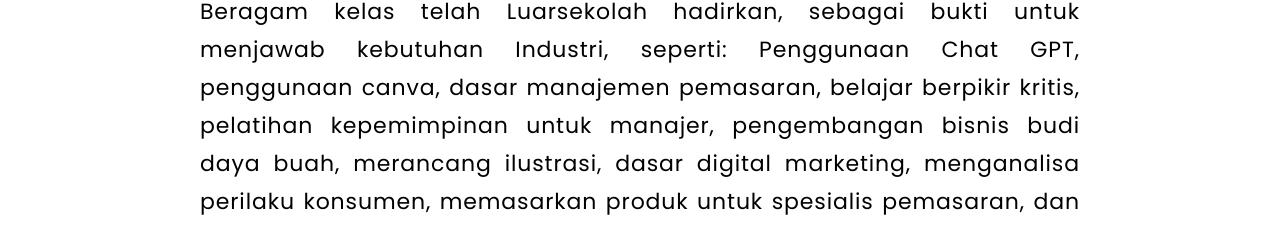
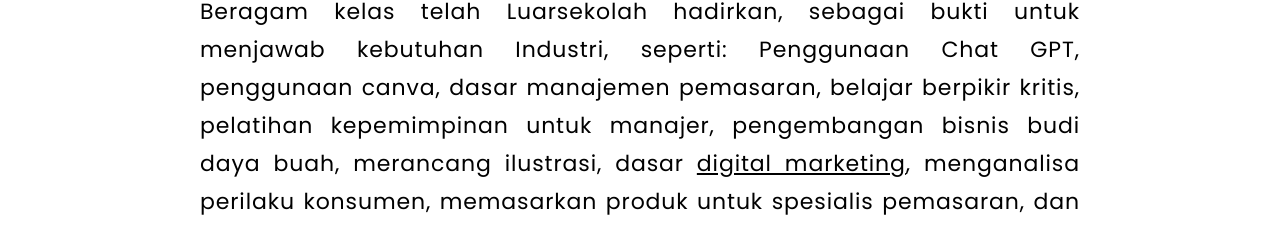
Before and after one commit to hennndev/LuarSekolah-project-collaboration, a Next.js app: page /tentang-kami in a window 1280 px wide. Shown: the part 1169-1397 px from the top of the page. Built offline with nearby package versions, Linux system fonts and the light colour scheme.

Commit message:
change style

```diff
--- a/app/components/tentang-kami/HeroText.tsx
+++ b/app/components/tentang-kami/HeroText.tsx
@@ -28,7 +28,7 @@
                 <p className='text-[22px] leading-[38px] tracking-[0.04em] text-justify'>
                     Sejak tahun 2019, Luarsekolah hadir untuk menyediakan kursus online yang membantu dalam membekali kebutuhan ilmu dan skill industri. Kami berupaya keras dalam mengembangkan kursus yang relevan dengan kebutuhan pekerja Indonesia yang dapat diakses di mana saja. Materi kami disusun oleh para ahli, agar para pekerja mampu bersaing di pasar kerja yang makin kompetitif di masa depan. <br /> <br />
                     Beragam kelas telah Luarsekolah hadirkan, sebagai bukti untuk menjawab kebutuhan Industri, seperti:
-                    Penggunaan Chat GPT, penggunaan canva, dasar manajemen pemasaran, belajar berpikir kritis, pelatihan kepemimpinan untuk manajer, pengembangan bisnis budi daya buah, merancang ilustrasi, dasar <Link href='https://luarsekolah.com/kelas/online/belajar-menerapkan-digital-marketing-untuk-manajer-pemasaran' target='_blank'>digital marketing</Link>, menganalisa perilaku konsumen, memasarkan produk untuk spesialis pemasaran, dan masih banyak lagi kelas-kelas yang akan muncul setiap tahunnya.
+                    Penggunaan Chat GPT, penggunaan canva, dasar manajemen pemasaran, belajar berpikir kritis, pelatihan kepemimpinan untuk manajer, pengembangan bisnis budi daya buah, merancang ilustrasi, dasar <Link href='https://luarsekolah.com/kelas/online/belajar-menerapkan-digital-marketing-untuk-manajer-pemasaran' target='_blank' className='underline'>digital marketing</Link>, menganalisa perilaku konsumen, memasarkan produk untuk spesialis pemasaran, dan masih banyak lagi kelas-kelas yang akan muncul setiap tahunnya.
                 </p>
             </section>
         </section>
```
